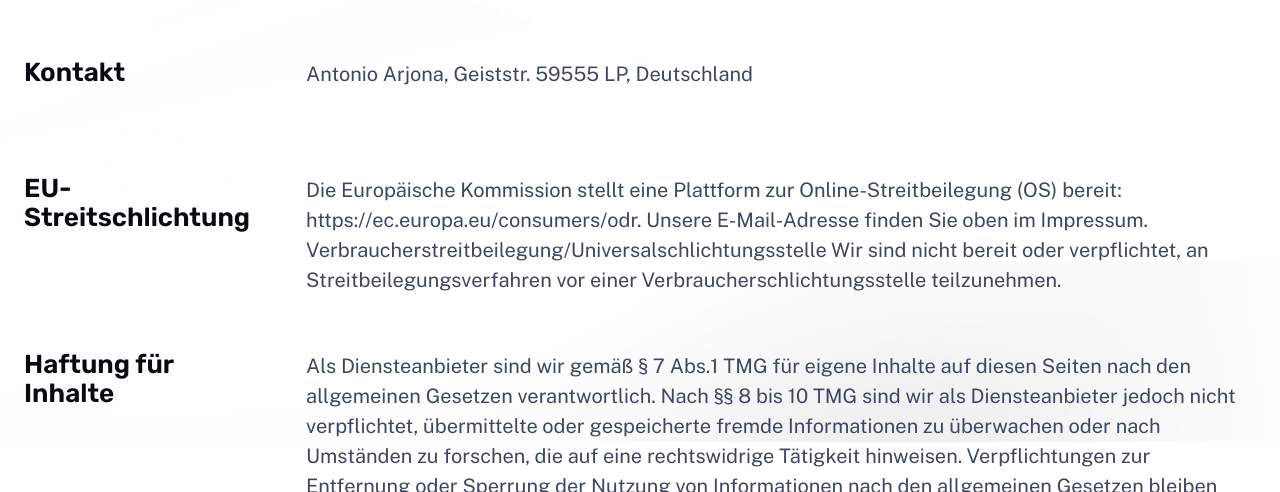
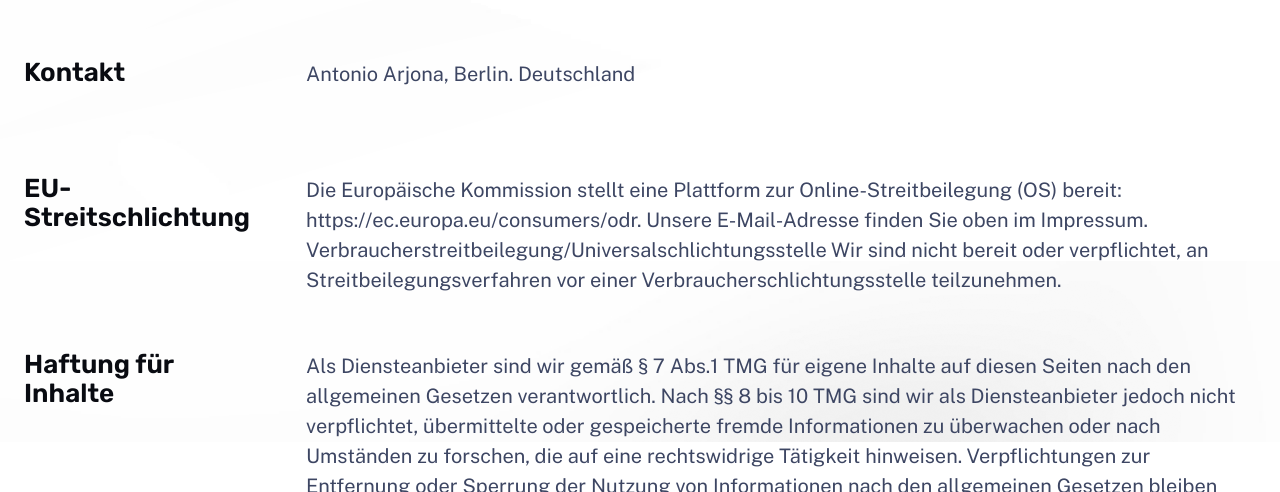
Before and after one commit to twochemist/ARTjona1, an Astro site: page /imprint in a window 1280 px wide. Shown: the part 308-800 px from the top of the page. Built offline with nearby package versions, Linux system fonts and the light colour scheme; Astro itself is replaced by a stand-in of ours.

Commit message:
Update imprint.astro

```diff
--- a/src/pages/imprint.astro
+++ b/src/pages/imprint.astro
@@ -15,9 +15,7 @@ import BaseLayout from '../layouts/BaseLayout.astro';
 				<div class="content">
 					<p>
 						Antonio Arjona,
-						Geiststr.
-						59555 LP,
-						Deutschland
+						Berlin. Deutschland
 
 					</p>
 					<br>
```
